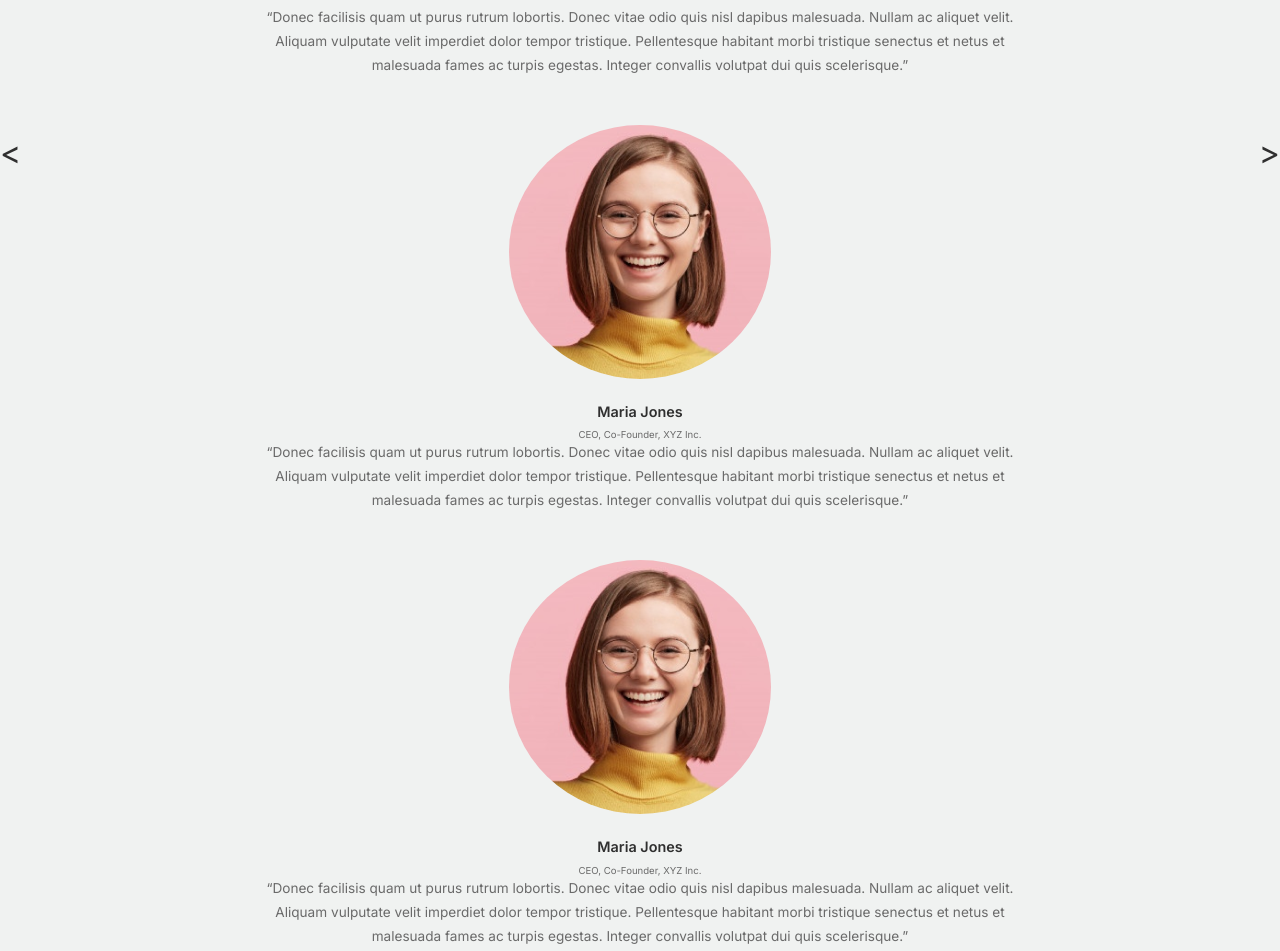
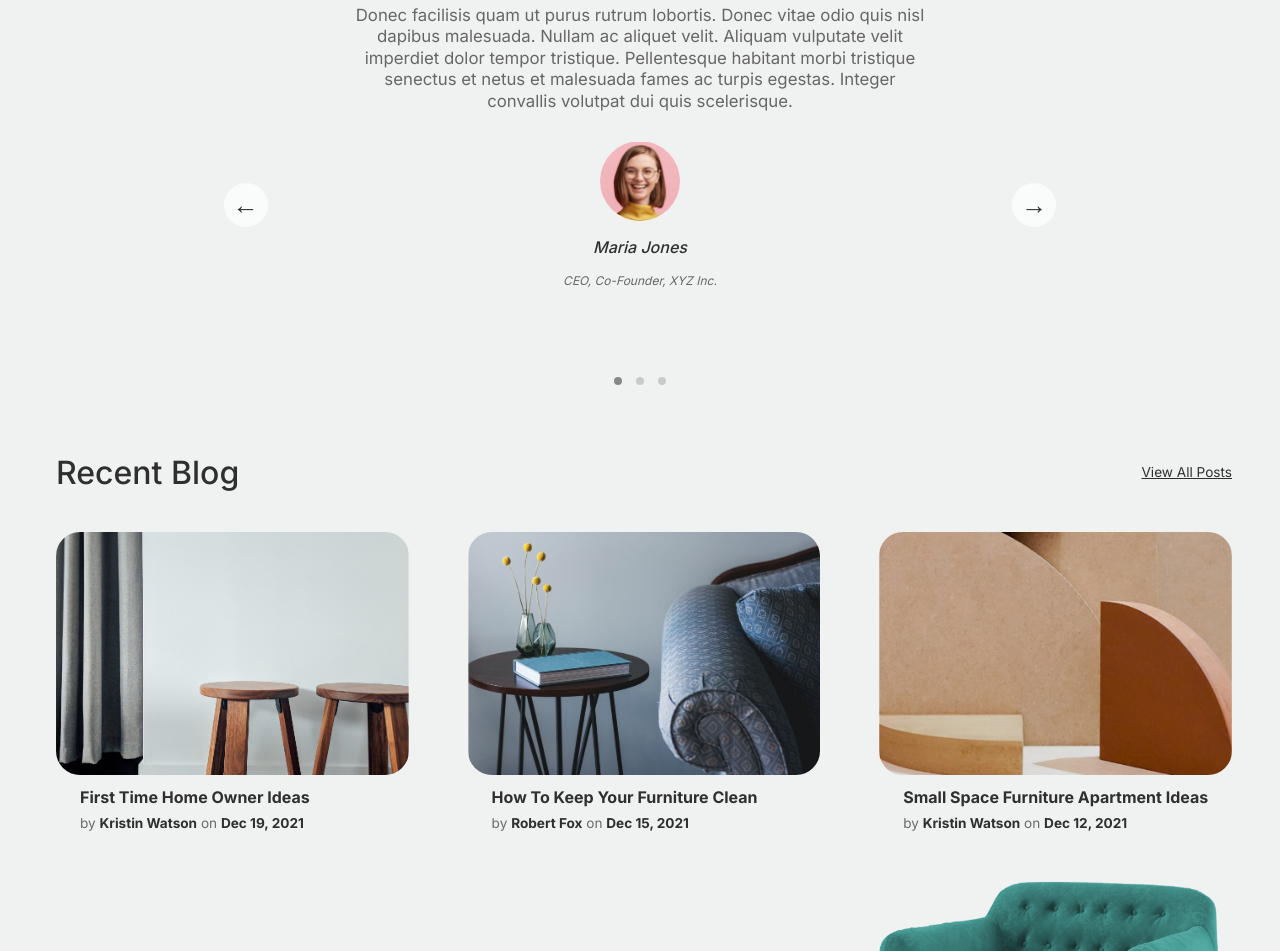
Before and after one commit to rhhythmmm/furnit, a plain HTML site: page index.html in a window 1280 px wide. Shown: the part 3460-4411 px from the top of the page. Drawn offline with Linux system fonts and the light colour scheme.

Commit message:
testitmonial_done

```diff
--- a/css/style.css
+++ b/css/style.css
@@ -24,7 +24,7 @@ ul{
     list-style: none;
 }
 .navbar-icons{
-    /* margin-left: 2rem; */
+    /* margin-left: 2vh; */
     margin-top: auto;
     margin-bottom: auto;
 }
@@ -416,58 +416,131 @@ ul{
     margin-bottom: auto;
 }
 
-.testimonial-card{
-    width: 60%;
-}
+.slider {
+    max-width: 70vw;
+    height: 50vh;
+    margin: 0 auto;
+    position: relative;
 
-.testimonial{
+    overflow: hidden;
+  }
+
+  .slide {
+    position: absolute;
+    top: 0;
+    width: 100%;
+
+    display: flex;
+    align-items: center;
+    justify-content: center;
+
+    transition: transform 1s;
+  }
+
+  .slide > img {
+    width: 100%;
+    height: 100%;
+    object-fit: cover;
+  }
+
+  .slider__btn {
+    position: absolute;
+    top: 50%;
+    z-index: 10;
+
+    border: none;
+    background: rgba(255, 255, 255, 0.7);
+    font-family: inherit;
+    color: #333;
+    border-radius: 50%;
+    height: 5.5vh;
+    width: 5.5vh;
+    font-size: 3.25vh;
+    cursor: pointer;
+  }
+
+  .slider__btn--left {
+    left: 6%;
+    transform: translate(-50%, -50%);
+  }
+
+  .slider__btn--right {
+    right: 6%;
+    transform: translate(50%, -50%);
+  }
+
+  .dots {
+    position: absolute;
+    bottom: 5%;
+    left: 50%;
+    transform: translateX(-50%);
+    display: flex;
+  }
+
+  .dots__dot {
+    border: none;
+    background-color: #b9b9b9;
+    opacity: 0.7;
+    height: 1vh;
+    width: 1vh;
+    border-radius: 50%;
+    margin-right: 1.75vh;
+    cursor: pointer;
+    transition: all 0.5s;
+  }
+
+  .dots__dot:last-child {
+    margin: 0;
+  }
+
+  .dots__dot--active {
+    background-color: #888;
+    opacity: 1;
+  }
+  .testimonial {
+    width: 65%;
+    position: relative;
+  }
+
+  .testimonial__header {
+    font-size: 2.25vh;
+    font-weight: 500;
+    margin-bottom: 1.5vh;
+  }
+
+  .testimonial__text {
+    font-size: 2.1vh;
+    line-height: 2.7vh;
+    text-justify:distribute-all-lines;
+    text-align: center;
+    margin-bottom: 3.5vh;
+    color: #666;
+  }
+
+  .testimonial__author {
     display: flex;
     flex-direction: column;
-}
+    align-items: center;
+  }
 
-.hidden{
-    display: none;
-}
+  .testimonial__photo {
+    width: 10vh;
+    border-radius: 50%;
+  }
 
-.testimonial-description{
-    color: #6a6a6a;
-    font-size: 1.7vh;
-    line-height: 3vh;
-    margin-bottom: 6vh;
-    text-align: center;
-}
+  .testimonial__name {
+    font-size: 2vh;
+    padding-top: 2vh;
+    font-weight: 500;
+    margin: 0;
+    color: #2f2f2f;
+  }
 
-
-.testimonial-name{
-    color: #2f2f2f;
-    margin-left: auto;
-    margin-right: auto;
-    font-size: 1.8vh;
-    font-weight: 600;
-    margin-bottom: 1.2vh;
-}
-
-.testimonial-post{
-    color: #6a6a6a;
-    margin-left: auto;
-    margin-right: auto;
-    font-size: 1.2vh;
-    font-weight: 400;
-}
-
-.testimonial-img{
-    margin-left: auto;
-    margin-right: auto;
-    margin-bottom: 3vh;
-    height: 30%;
-    border-radius: 50%;
-}
-
-.testimonial-section{
-    display: flex;
-    justify-content: space-between;
-    margin-bottom: 12vh;
-}
+  .testimonial__location {
+    font-size: 1.5vh;
+    color: #666;
+    padding-top: 2vh;
+  }
 
 .testimonial-heading{
     color: #2f2f2f;
@@ -476,12 +549,6 @@ ul{
     font-size: 3.5vh;
     font-weight: 500;
     margin-bottom: 6vh;
-}
-
-.testimonial-btn{
-    color: #2f2f2f;
-    font-size: 4vh;
-    margin-top: 10%;
 }
 
 .recent-blog{
--- a/index.html
+++ b/index.html
@@ -193,39 +193,50 @@
         </div>
     </div>
     <h1 class="testimonial-heading">Testimonial</h1>
-    <div class="testimonial-section">
-        <span class="testimonial-prev testimonial-btn">&#60;</span>
-        <div class="testimonial-card ">
-            <div class="testimonial" id="1">
-                <p class="testimonial-description">“Donec facilisis quam ut purus rutrum lobortis. Donec vitae odio quis
-                    nisl dapibus malesuada. Nullam ac aliquet velit. Aliquam vulputate velit imperdiet dolor tempor
-                    tristique. Pellentesque habitant morbi tristique senectus et netus et malesuada fames ac turpis
-                    egestas. Integer convallis volutpat dui quis scelerisque.”</p>
-                <img class="testimonial-img" src="./img/person-1.png" alt="">
-                <h3 class="testimonial-name">Maria Jones</h3>
-                <p class="testimonial-post">CEO, Co-Founder, XYZ Inc.</p>
+    <div class="slider">
+        <div class="slide">
+          <div class="testimonial">
+            <blockquote class="testimonial__text">
+                Donec facilisis quam ut purus rutrum lobortis. Donec vitae odio quis nisl dapibus malesuada. Nullam ac aliquet velit. Aliquam vulputate velit imperdiet dolor tempor tristique. Pellentesque habitant morbi tristique senectus et netus et malesuada fames ac turpis egestas. Integer convallis volutpat dui quis scelerisque.
+            </blockquote>
+            <address class="testimonial__author">
+              <img src="./img/person-1.jpg" alt="" class="testimonial__photo" />
+              <h6 class="testimonial__name">Maria Jones</h6>
+              <p class="testimonial__location">CEO, Co-Founder, XYZ Inc.</p>
+            </address>
+          </div>
+        </div>
+
+        <div class="slide">
+            <div class="testimonial">
+              <blockquote class="testimonial__text">
+                  Donec facilisis quam ut purus rutrum lobortis. Donec vitae odio quis nisl dapibus malesuada. Nullam ac aliquet velit. Aliquam vulputate velit imperdiet dolor tempor tristique. Pellentesque habitant morbi tristique senectus et netus et malesuada fames ac turpis egestas. Integer convallis volutpat dui quis scelerisque.
+              </blockquote>
+              <address class="testimonial__author">
+                <img src="./img/person-1.jpg" alt="" class="testimonial__photo" />
+                <h6 class="testimonial__name">Maria Jones</h6>
+                <p class="testimonial__location">CEO, Co-Founder, XYZ Inc.</p>
+              </address>
             </div>
-            <div class="testimonial" id="2">
-                <p class="testimonial-description">“Donec facilisis quam ut purus rutrum lobortis. Donec vitae odio quis
-                    nisl dapibus malesuada. Nullam ac aliquet velit. Aliquam vulputate velit imperdiet dolor tempor
-                    tristique. Pellentesque habitant morbi tristique senectus et netus et malesuada fames ac turpis
-                    egestas. Integer convallis volutpat dui quis scelerisque.”</p>
-                <img class="testimonial-img" src="./img/person-1.png" alt="">
-                <h3 class="testimonial-name">Maria Jones</h3>
-                <p class="testimonial-post">CEO, Co-Founder, XYZ Inc.</p>
+          </div>
+
+          <div class="slide">
+            <div class="testimonial">
+              <blockquote class="testimonial__text">
+                  Donec facilisis quam ut purus rutrum lobortis. Donec vitae odio quis nisl dapibus malesuada. Nullam ac aliquet velit. Aliquam vulputate velit imperdiet dolor tempor tristique. Pellentesque habitant morbi tristique senectus et netus et malesuada fames ac turpis egestas. Integer convallis volutpat dui quis scelerisque.
+              </blockquote>
+              <address class="testimonial__author">
+                <img src="./img/person-1.jpg" alt="" class="testimonial__photo" />
+                <h6 class="testimonial__name">Maria Jones</h6>
+                <p class="testimonial__location">CEO, Co-Founder, XYZ Inc.</p>
+              </address>
             </div>
-            <div class="testimonial" id="3">
-                <p class="testimonial-description">“Donec facilisis quam ut purus rutrum lobortis. Donec vitae odio quis
-                    nisl dapibus malesuada. Nullam ac aliquet velit. Aliquam vulputate velit imperdiet dolor tempor
-                    tristique. Pellentesque habitant morbi tristique senectus et netus et malesuada fames ac turpis
-                    egestas. Integer convallis volutpat dui quis scelerisque.”</p>
-                <img class="testimonial-img" src="./img/person-1.png" alt="">
-                <h3 class="testimonial-name">Maria Jones</h3>
-                <p class="testimonial-post">CEO, Co-Founder, XYZ Inc.</p>
-            </div>
-        </div>
-        <span class="testimonial-prev testimonial-btn">&#62;</span>
-    </div>
+          </div>
+
+        <button class="slider__btn slider__btn--left">&larr;</button>
+        <button class="slider__btn slider__btn--right">&rarr;</button>
+        <div class="dots"></div>
+      </div>
 
     <div class="recent-blog">
         <div class="recent-blog-header">
@@ -308,6 +319,7 @@
             <a class="copyright-policy copyright-link" href="">Privacy Policy</a>
         </div>
         </div>
+        <script src="./script.js"></script>
     </div>
 </body>
 
--- a/script.js
+++ b/script.js
@@ -0,0 +1,96 @@
+'use strict';
+
+const productCards = document.querySelectorAll('.product-card')
+const productCardInner= document.querySelectorAll('.product-card-inner')
+const testimonials = document.querySelectorAll('.testimonial')
+
+
+productCards.forEach(productCard=>{
+    productCard.addEventListener('mouseover',function(){
+        productCard.lastElementChild.classList.add('active-el')
+    })
+    productCard.addEventListener('mouseout',function(){
+        productCard.lastElementChild.classList.remove('active-el')
+    })
+})
+
+const slider = function () {
+    const slides = document.querySelectorAll('.slide');
+    const btnLeft = document.querySelector('.slider__btn--left');
+    const btnRight = document.querySelector('.slider__btn--right');
+    const dotContainer = document.querySelector('.dots');
+
+    let curSlide = 0;
+    const maxSlide = slides.length;
+
+    const createDots = function () {
+      slides.forEach(function (_, i) {
+        dotContainer.insertAdjacentHTML(
+          'beforeend',
+          `<button class="dots__dot" data-slide="${i}"></button>`
+        );
+      });
+    };
+
+    const activateDot = function (slide) {
+      document
+        .querySelectorAll('.dots__dot')
+        .forEach(dot => dot.classList.remove('dots__dot--active'));
+
+      document
+        .querySelector(`.dots__dot[data-slide="${slide}"]`)
+        .classList.add('dots__dot--active');
+    };
+
+    const goToSlide = function (slide) {
+      slides.forEach(
+        (s, i) => (s.style.transform = `translateX(${100 * (i - slide)}%)`)
+      );
+    };
+
+    const nextSlide = function () {
+      if (curSlide === maxSlide - 1) {
+        curSlide = 0;
+      } else {
+        curSlide++;
+      }
+
+      goToSlide(curSlide);
+      activateDot(curSlide);
+    };
+
+    const prevSlide = function () {
+      if (curSlide === 0) {
+        curSlide = maxSlide - 1;
+      } else {
+        curSlide--;
+      }
+      goToSlide(curSlide);
+      activateDot(curSlide);
+    };
+
+    const init = function () {
+      goToSlide(0);
+      createDots();
+
+      activateDot(0);
+    };
+    init();
+
+    btnRight.addEventListener('click', nextSlide);
+    btnLeft.addEventListener('click', prevSlide);
+
+    document.addEventListener('keydown', function (e) {
+      if (e.key === 'ArrowLeft') prevSlide();
+      e.key === 'ArrowRight' && nextSlide();
+    });
+
+    dotContainer.addEventListener('click', function (e) {
+      if (e.target.classList.contains('dots__dot')) {
+        const { slide } = e.target.dataset;
+        goToSlide(slide);
+        activateDot(slide);
+      }
+    });
+  };
+  slider();
```
